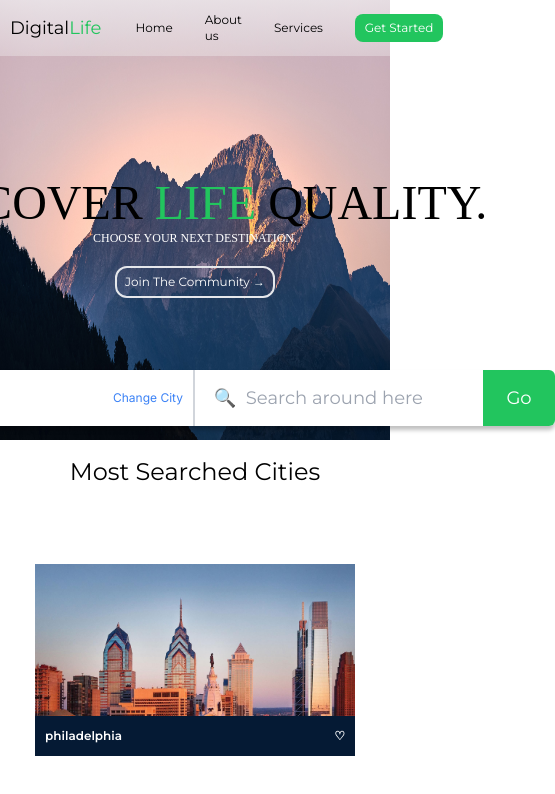
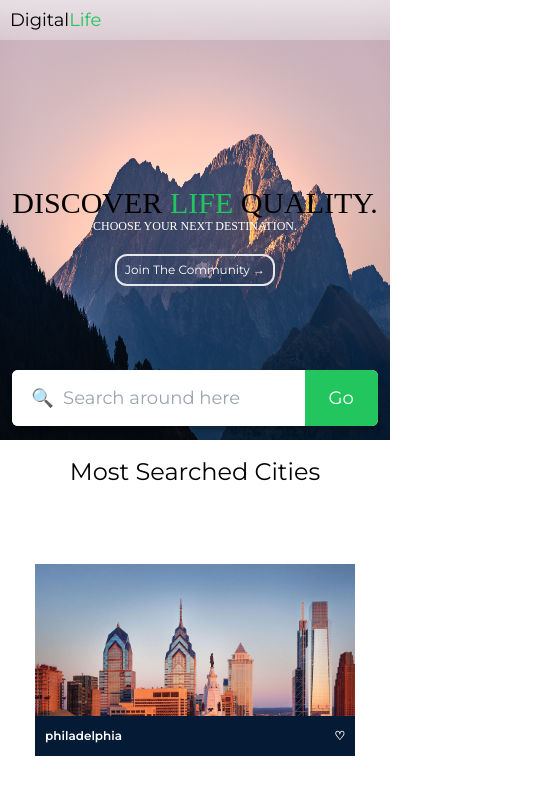
Before and after one commit to eyuel23/DigitalLife, a React (Vite) app: page / in a window 390 px wide. Shown: the top 794 px of the page, 555 px wide, since content can reach past the window. Built offline with nearby package versions, Linux system fonts and the light colour scheme.

Commit message:
made header responsive

```diff
--- a/src/components/Header.tsx
+++ b/src/components/Header.tsx
@@ -9,9 +9,9 @@ export default function Header(props: any) {
     <header className="min-h-[55rem] header flex flex-col justify-end items-center font-Montserrat ">
       <Navigation />
       <div className="flex flex-col justify-end h-[30rem]">
-        <div className="flex flex-col items-center h-3/4 gap-10">
+        <div className="flex flex-col items-center h-3/4 gap-10 ">
           <div>
-            <h1 className="text-8xl text-black text-center leading-3 font-Baskerville">
+            <h1 className="xs:text-8xl text-6xl text-black text-center leading-3 font-Baskerville ">
               DISCOVER <span className="text-green-500 ">LIFE </span> QUALITY.
               <span className="text-2xl text-white">
                 <br /> CHOOSE YOUR NEXT DESTINATION.
@@ -22,8 +22,8 @@ export default function Header(props: any) {
             Join The Community →
           </button>
         </div>
-        <div className="bg-white w-[90rem] h-32 my-7 rounded-xl flex justify-between items-center search overflow-hidden">
-          <div className="flex justify-between items-center w-1/2 text-2xl border-r-2 border-gray-300 h-full font-Inter px-5">
+        <div className="bg-white h-32 my-7 rounded-xl flex justify-between items-center search overflow-hidden xs:w-[90rem]">
+          <div className=" justify-between items-center w-1/2 text-2xl border-r-2 border-gray-300 h-full font-Inter px-5 hidden xs:flex">
             <div className="flex items-center ">
               <img src={location} alt="location icon" />
               <h1 className="">Location</h1>
--- a/src/components/LifeQuality.tsx/LifeQualityInfo.tsx
+++ b/src/components/LifeQuality.tsx/LifeQualityInfo.tsx
@@ -56,7 +56,7 @@ export default function LifeQualityInfo(props: any) {
           {header.replace(/<\/?[pb]>/g, "")}
         </h1>
       </div>
-      <div className=" flex gap-[40rem] justify-center items-center flex-[0_0_50%]">
+      <div className=" flex flex-col  justify-center items-center flex-[0_0_50%] xs:flex-row xs:gap-[40rem]">
         <div>
           {info.map((result, index) => {
             if (index < 5) {
--- a/src/components/Navigation.tsx
+++ b/src/components/Navigation.tsx
@@ -7,7 +7,7 @@ export default function Navigation() {
         Digital<span className="text-green-500">Life</span>
       </h1>
       <nav>
-        <ul className="flex justify-between m-4 text-2xl items-center">
+        <ul className="hidden justify-between m-4 text-2xl items-center xs:flex ">
           <li className="m-2 mx-8">Home</li>
           <li className="m-2 mx-8"> About us</li>
           <li className="m-2 mx-8">Services</li>
--- a/src/components/SearchInput.tsx
+++ b/src/components/SearchInput.tsx
@@ -2,7 +2,7 @@ import React from "react";
 
 export default function SearchInput(props: any) {
   return (
-    <form className="w-1/2 h-full" onSubmit={props.goHandler}>
+    <form className="w-full xs:w-1/2 h-full" onSubmit={props.goHandler}>
       <input
         className=" w-4/5  h-full text-4xl"
         type="text"
--- a/tailwind.config.cjs
+++ b/tailwind.config.cjs
@@ -11,6 +11,9 @@ module.exports = {
         Baskerville: "Baskerville",
         Inter: "Inter",
       },
+      screens: {
+        xs: "475px",
+      },
     },
   },
   plugins: [],
```
